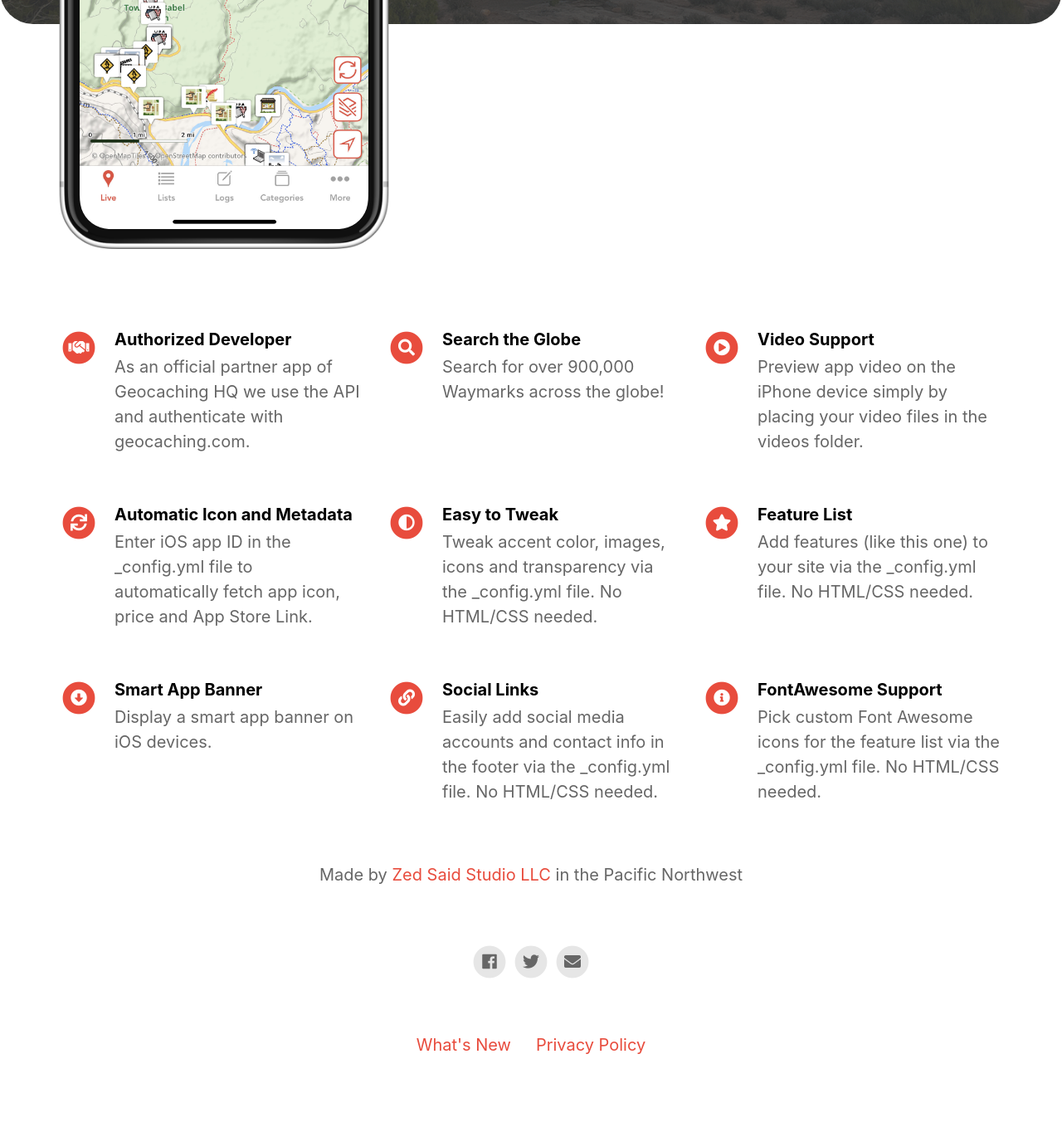
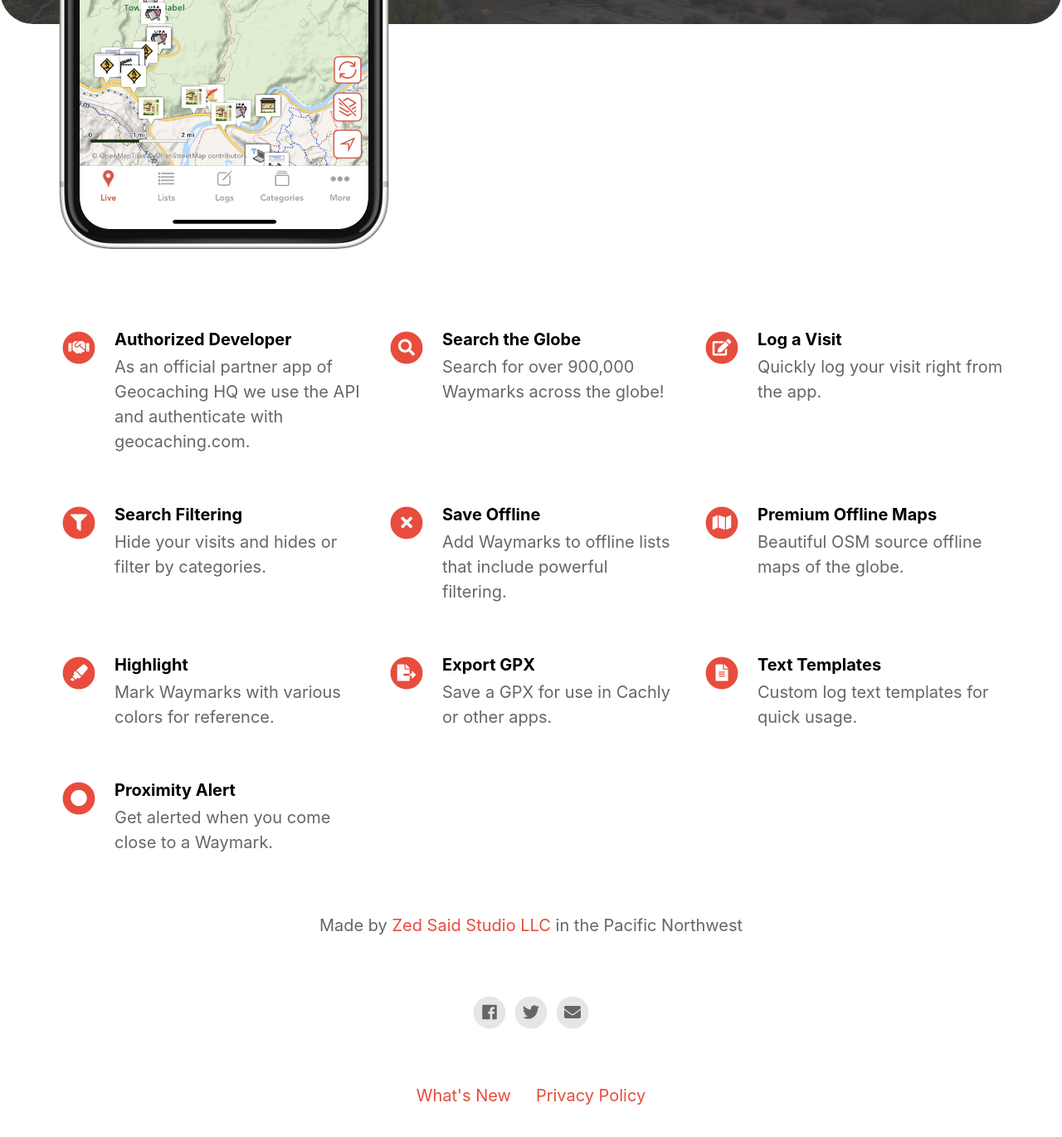
Before and after one commit to nnhubbard/waymarkly-website, a Jekyll site: the page built from index.html, in a window 1280 px wide and 1400 px high, scrolled down 685 px. Shown: the top 1370 px of the window at 83% size. Built offline with Jekyll 4.4.1, drawn with Linux system fonts in a browser that asks for light colours; nearby versions of some CDN libraries; before the commit the page ends 2024 px from its top, so only the background shows below that.

Commit message:
Update _config.yml
Updated features.

```diff
--- a/_config.yml
+++ b/_config.yml
@@ -41,37 +41,37 @@ features                                  :
     description                           : Search for over 900,000 Waymarks across the globe!
     fontawesome_icon_name                 : search
 
-  - title                                 : Video Support
-    description                           : Preview app video on the iPhone device simply by placing your video files in the videos folder.
-    fontawesome_icon_name                 : play-circle
+  - title                                 : Log a Visit
+    description                           : Quickly log your visit right from the app.
+    fontawesome_icon_name                 : edit
 
-  - title                                 : Automatic Icon and Metadata
-    description                           : Enter iOS app ID in the _config.yml file to automatically fetch app icon, price and App Store Link.
-    fontawesome_icon_name                 : sync
+  - title                                 : Search Filtering
+    description                           : Hide your visits and hides or filter by categories.
+    fontawesome_icon_name                 : filter
 
-  - title                                 : Easy to Tweak
-    description                           : Tweak accent color, images, icons and transparency via the _config.yml file. No HTML/CSS needed.
-    fontawesome_icon_name                 : adjust
+  - title                                 : Save Offline
+    description                           : Add Waymarks to offline lists that include powerful filtering.
+    fontawesome_icon_name                 : times
 
-  - title                                 : Feature List
-    description                           : Add features (like this one) to your site via the _config.yml file. No HTML/CSS needed.
-    fontawesome_icon_name                 : star
+  - title                                 : Premium Offline Maps
+    description                           : Beautiful OSM source offline maps of the globe.
+    fontawesome_icon_name                 : map
 
-  - title                                 : Smart App Banner
-    description                           : Display a smart app banner on iOS devices.
-    fontawesome_icon_name                 : arrow-alt-circle-down
+  - title                                 : Highlight
+    description                           : Mark Waymarks with various colors for reference.
+    fontawesome_icon_name                 : highlighter
 
-  - title                                 : Social Links
-    description                           : Easily add social media accounts and contact info in the footer via the _config.yml file. No HTML/CSS needed.
-    fontawesome_icon_name                 : link
+  - title                                 : Export GPX
+    description                           : Save a GPX for use in Cachly or other apps.
+    fontawesome_icon_name                 : file-export
 
-  - title                                 : FontAwesome Support
-    description                           : Pick custom Font Awesome icons for the feature list via the _config.yml file. No HTML/CSS needed.
-    fontawesome_icon_name                 : info-circle
+  - title                                 : Text Templates
+    description                           : Custom log text templates for quick usage.
+    fontawesome_icon_name                 : file-alt
 
-  - title                                 : # New Feature Title
-    description                           : # New Feature Description
-    fontawesome_icon_name                 : # Enter Font Awesome icon name (e.g. star). Find icons on fontawesome.com/icons.
+  - title                                 : Proximity Alert
+    description                           : Get alerted when you come close to a Waymark.
+    fontawesome_icon_name                 : circle
 
 
 
```
